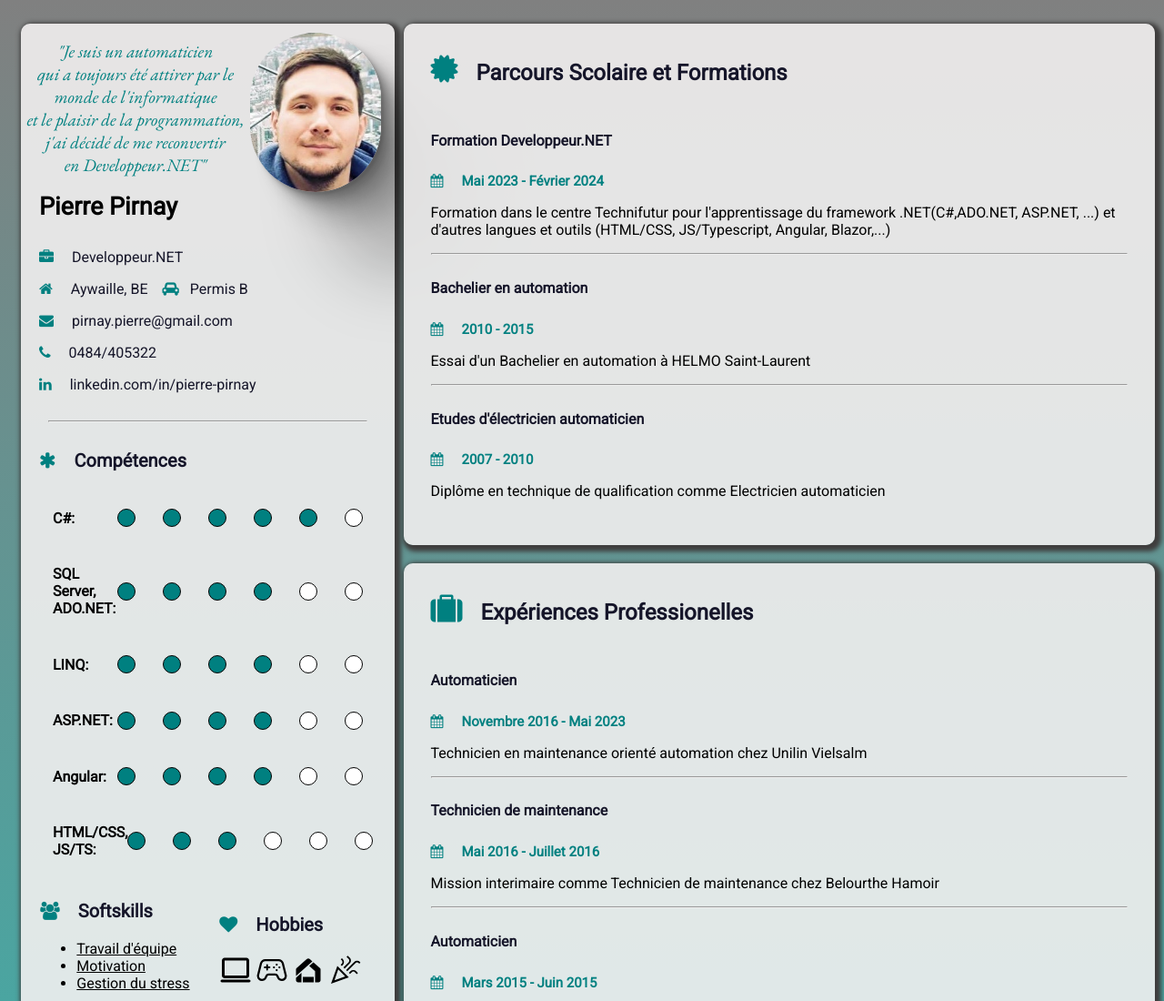
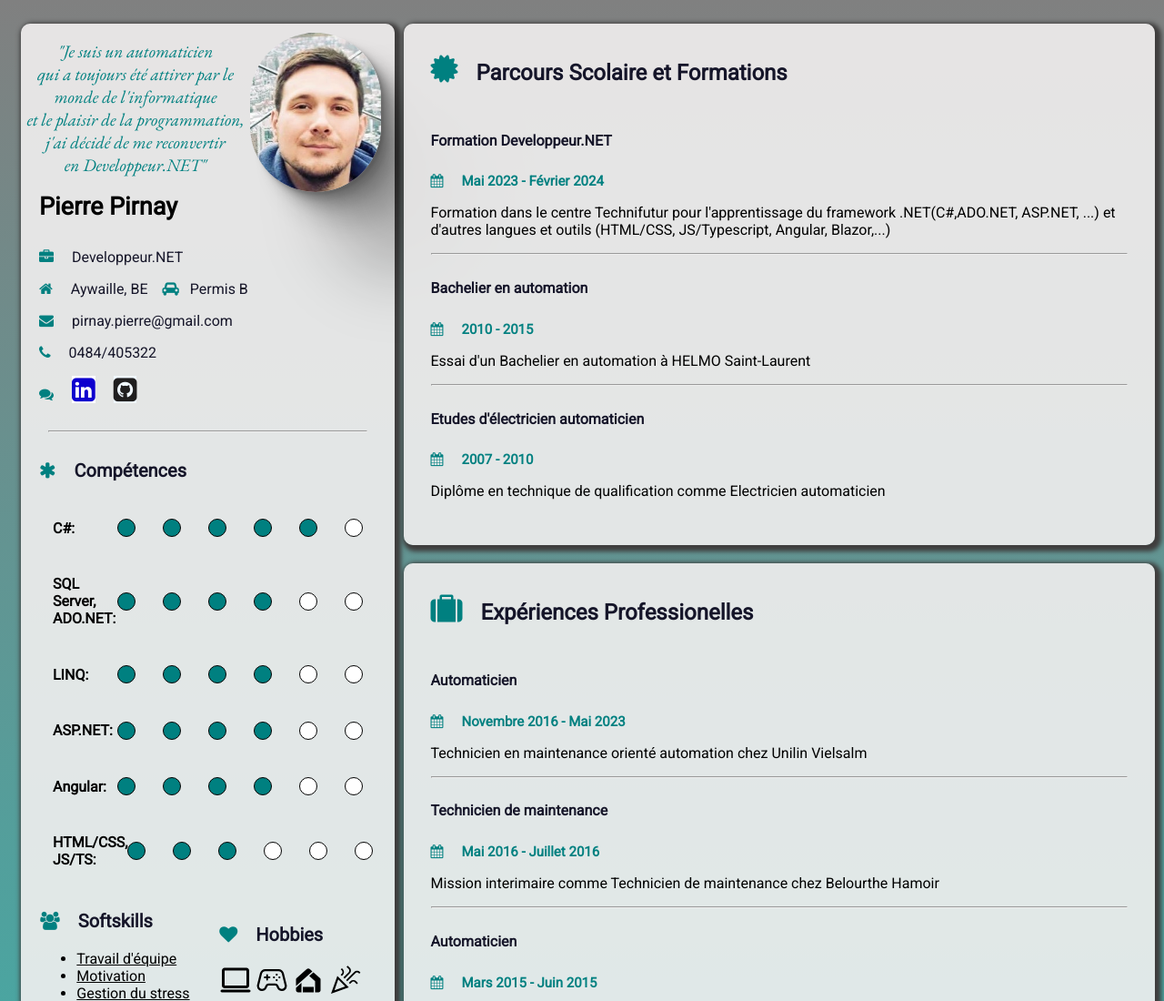
Before and after one commit to Petch91/CV, a plain HTML site: page index.html in a window 1280 px wide. Shown: the top 1100 px of the page at 91% size. Drawn offline with nearby package versions, Linux system fonts and the light colour scheme.

Commit message:
lien github

```diff
--- a/index.html
+++ b/index.html
@@ -46,8 +46,7 @@
                     <p><i class="fa">&#xf015;</i>Aywaille, BE <i class="fa">&#xf1b9;</i>Permis B</p>
                     <p><i class="fa">&#xf0e0;</i>pirnay.pierre@gmail.com</p>
                     <p><i class="fa"> &#xf095;</i>0484/405322</p>
-                    <p><i class="fa">&#xf0e1;</i><a
-                            href="www.linkedin.com/in/pierre-pirnay">linkedin.com/in/pierre-pirnay</a></p>
+                    <p><i class="fa"> &#xf086;</i><a href="https://www.linkedin.com/in/pierre-pirnay"><i class="fa linkedin">&#xf08c;</i></a><a href="https://github.com/Petch91"><i class="fa git">&#xf092;</i></a></p>
                 </div>
                 <hr>
                 <!--Enter Skills-->
--- a/style.css
+++ b/style.css
@@ -87,6 +87,34 @@ body {
 }
 a:hover{
     text-decoration: underline;
+}
+
+.git{
+    font-size: 30px;
+    color: rgb(31, 30, 30);
+    background-color: aliceblue;
+    transition: .2s;
+}
+
+.linkedin{
+    font-size: 30px;
+    color: rgb(14, 0, 206);
+    background-color: white;
+    transition: .2s;
+}
+
+.git:hover{
+    color: white;
+    background-color: rgb(31, 30, 30);
+    transform: scale(1.2);
+    transition: .2s;
+}
+
+.linkedin:hover{
+    color: white;
+    background-color: rgb(14, 0, 206);
+    transform: scale(1.2);
+    transition: .2s;
 }
 
 i {
```
